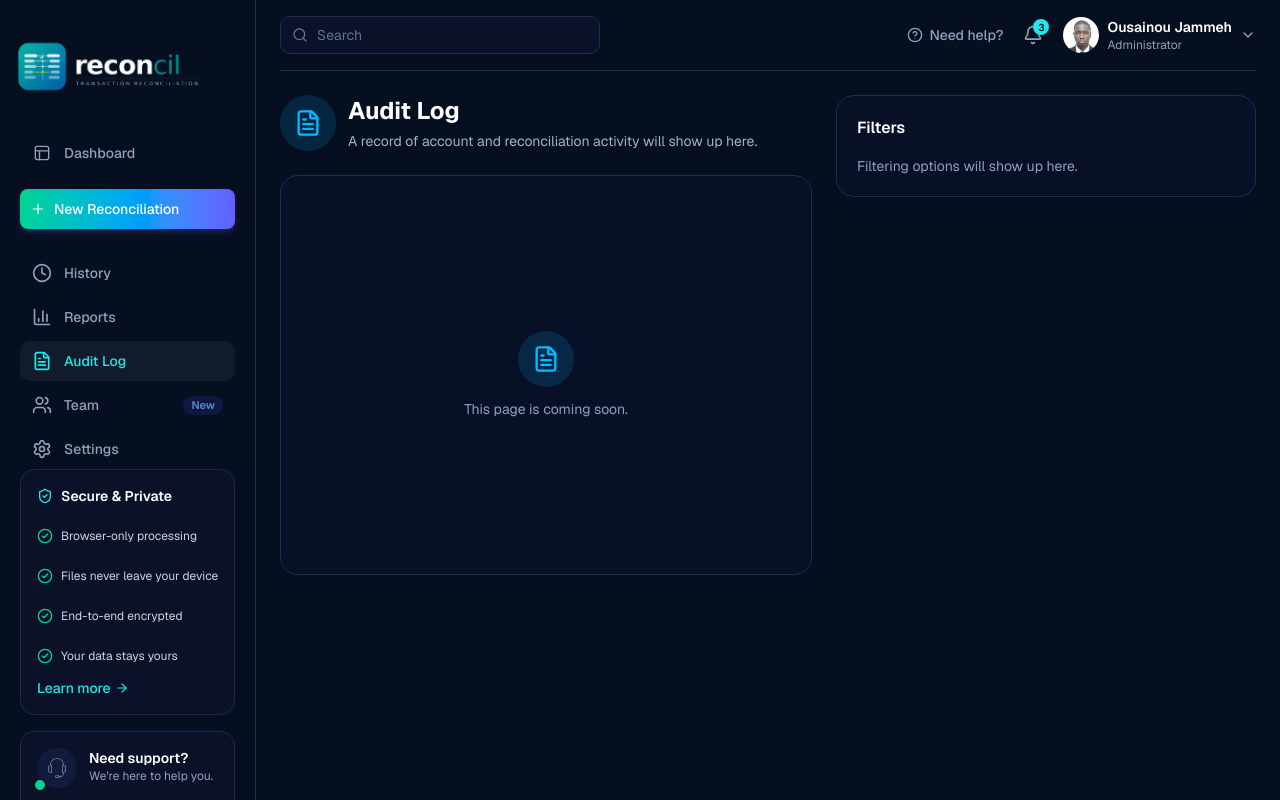
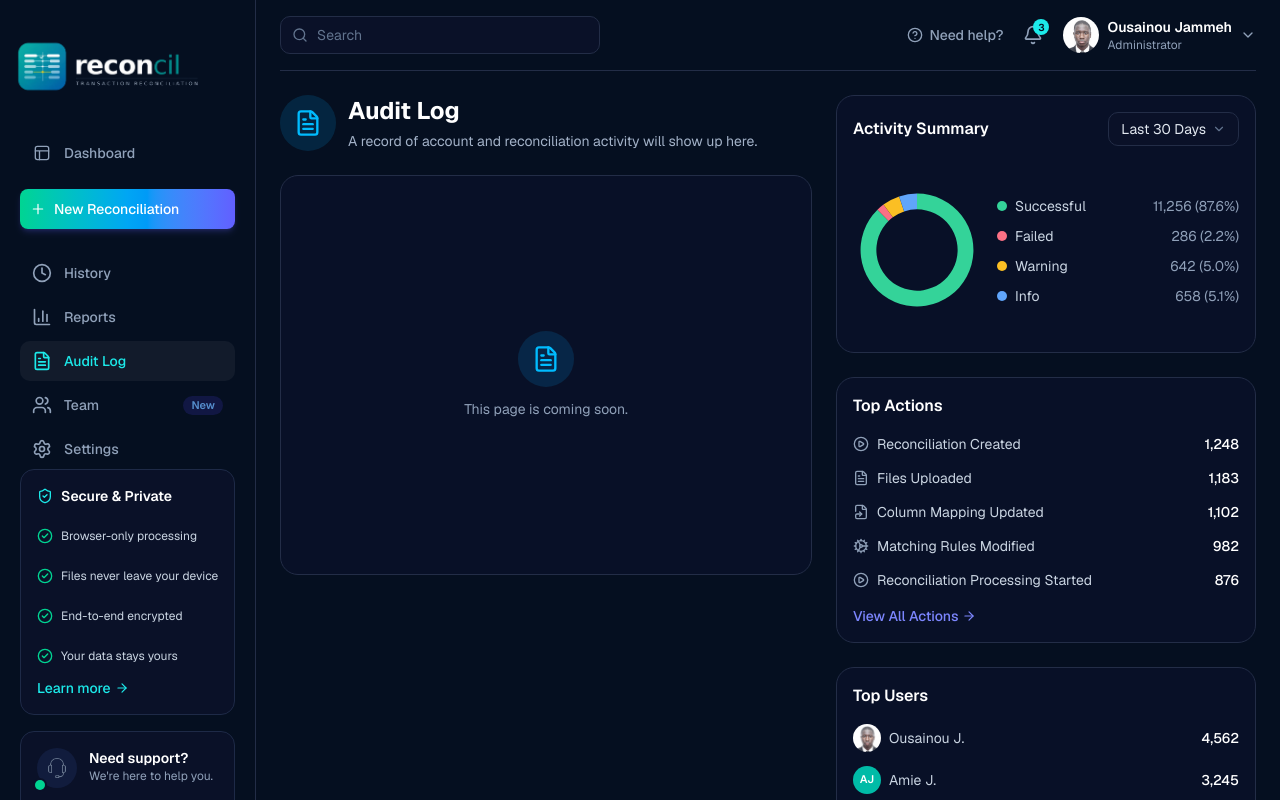
Before and after one commit to ousainoubsj/recon-frontend, a Next.js app: page /dashboard/audit-log in a window 1280 px wide. Built offline with nearby package versions, Linux system fonts and the light colour scheme.

Commit message:
refactor: add AuditSidebar component and adjust padding in ReportBuilder and ReportPreviewCard

```diff
--- a/app/dashboard/audit-log/page.tsx
+++ b/app/dashboard/audit-log/page.tsx
@@ -1,4 +1,5 @@
 import { FileText } from 'lucide-react'
+import AuditSidebar from '@/components/dashboard/AuditSidebar'
 
 export default function Page() {
   return (
@@ -23,10 +24,7 @@ export default function Page() {
           </div>
         </div>
 
-        <div className="rounded-2xl border border-[#232D47] bg-[#0B122B]/70 p-5">
-          <h3 className="text-base font-semibold text-white">Filters</h3>
-          <p className="mt-4 text-sm text-slate-400">Filtering options will show up here.</p>
-        </div>
+        <AuditSidebar />
       </div>
     </div>
   )
--- /dev/null
+++ b/components/dashboard/AuditSidebar.tsx
@@ -0,0 +1,181 @@
+'use client'
+
+import dynamic from 'next/dynamic'
+import Image from 'next/image'
+import { ArrowRight, ChevronDown, Cog, FileSymlink, FileText, PlayCircle, UserPlus } from 'lucide-react'
+import type { ApexOptions } from 'apexcharts'
+
+const Chart = dynamic(() => import('react-apexcharts'), { ssr: false })
+
+const activitySegments = [
+  { label: 'Successful', value: 11256, percent: '87.6%', color: '#34D399' },
+  { label: 'Failed', value: 286, percent: '2.2%', color: '#FB7185' },
+  { label: 'Warning', value: 642, percent: '5.0%', color: '#FBBF24' },
+  { label: 'Info', value: 658, percent: '5.1%', color: '#60A5FA' },
+]
+
+const activityOptions: ApexOptions = {
+  chart: { type: 'donut', fontFamily: 'inherit' },
+  labels: activitySegments.map((s) => s.label),
+  colors: activitySegments.map((s) => s.color),
+  dataLabels: { enabled: false },
+  legend: { show: false },
+  stroke: { show: false },
+  plotOptions: { pie: { donut: { size: '72%' } } },
+  tooltip: { theme: 'dark' },
+}
+
+const topActions = [
+  { label: 'Reconciliation Created', count: '1,248', Icon: PlayCircle },
+  { label: 'Files Uploaded', count: '1,183', Icon: FileText },
+  { label: 'Column Mapping Updated', count: '1,102', Icon: FileSymlink },
+  { label: 'Matching Rules Modified', count: '982', Icon: Cog },
+  { label: 'Reconciliation Processing Started', count: '876', Icon: PlayCircle },
+]
+
+const topUsers: { name: string; count: string; src?: string; initials?: string; bg?: string; Icon?: typeof Cog }[] = [
+  { name: 'Ousainou J.', count: '4,562', src: '/ousainou.jpg' },
+  { name: 'Amie J.', count: '3,245', initials: 'AJ', bg: 'bg-teal-500' },
+  { name: 'Fatou S.', count: '2,110', initials: 'FS', bg: 'bg-amber-500' },
+  { name: 'System', count: '1,923', Icon: Cog, bg: 'bg-slate-600' },
+  { name: 'Other Users', count: '1,002', Icon: UserPlus, bg: 'bg-slate-600' },
+]
+
+function UserAvatar({ user }: { user: (typeof topUsers)[number] }) {
+  if (user.src) {
+    return <Image src={user.src} alt={user.name} width={28} height={28} className="h-7 w-7 shrink-0 rounded-full object-cover" />
+  }
+
+  if (user.Icon) {
+    const { Icon } = user
+    return (
+      <span className={`flex h-7 w-7 shrink-0 items-center justify-center rounded-full text-slate-200 ${user.bg ?? 'bg-slate-600'}`}>
+        <Icon className="h-3.5 w-3.5" />
+      </span>
+    )
+  }
+
+  return (
+    <span className={`flex h-7 w-7 shrink-0 items-center justify-center rounded-full text-[11px] font-semibold text-white ${user.bg ?? 'bg-slate-500'}`}>
+      {user.initials}
+    </span>
+  )
+}
+
+const logDetails = [
+  { label: 'User', value: 'Ousainou J.' },
+  { label: 'Module', value: 'Reconciliation' },
+  { label: 'Time', value: 'Jun 30, 2026 10:28:45 AM' },
+  { label: 'IP Address', value: '192.168.1.10' },
+]
+
+export default function AuditSidebar() {
+  return (
+    <div className="flex flex-col gap-6">
+      <div className="rounded-2xl border border-[#232D47] bg-[#0B122B]/70 p-4">
+        <div className="flex items-center justify-between gap-4">
+          <h3 className="text-base font-semibold text-white">Activity Summary</h3>
+          <button
+            type="button"
+            className="flex cursor-pointer items-center gap-1.5 rounded-lg border border-[#232D47] bg-[#0A1128] px-3 py-1.5 text-sm text-slate-200 hover:bg-white/5"
+          >
+            Last 30 Days
+            <ChevronDown className="h-3.5 w-3.5 text-slate-500" />
+          </button>
+        </div>
+
+        <div className="mt-5 flex items-center gap-4">
+          <div className="w-32 mt-5 shrink-0">
+            <Chart options={activityOptions} series={activitySegments.map((s) => s.value)} type="donut" height={150} />
+          </div>
+
+          <ul className="min-w-0 flex-1 space-y-2.5">
+            {activitySegments.map((seg) => (
+              <li key={seg.label} className="flex items-center justify-between gap-2 text-sm">
+                <span className="flex min-w-0 items-center gap-2">
+                  <span className="h-2.5 w-2.5 shrink-0 rounded-full" style={{ backgroundColor: seg.color }} />
+                  <span className="truncate text-slate-300">{seg.label}</span>
+                </span>
+                <span className="shrink-0 text-slate-400">
+                  {seg.value.toLocaleString()} ({seg.percent})
+                </span>
+              </li>
+            ))}
+          </ul>
+        </div>
+      </div>
+
+      <div className="rounded-2xl border border-[#232D47] bg-[#0B122B]/70 p-4">
+        <h3 className="text-base font-semibold text-white">Top Actions</h3>
+
+        <ul className="mt-4 space-y-3.5">
+          {topActions.map(({ label, count, Icon }) => (
+            <li key={label} className="flex items-center justify-between gap-3 text-sm">
+              <span className="flex min-w-0 items-center gap-2 text-slate-300">
+                <Icon className="h-4 w-4 shrink-0 text-slate-400" />
+                <span className="truncate">{label}</span>
+              </span>
+              <span className="shrink-0 font-medium text-white">{count}</span>
+            </li>
+          ))}
+        </ul>
+
+        <a href="#" className="mt-4 flex items-center gap-1 text-sm font-medium text-indigo-400 hover:underline">
+          View All Actions
+          <ArrowRight className="h-3.5 w-3.5" />
+        </a>
+      </div>
+
+      <div className="rounded-2xl border border-[#232D47] bg-[#0B122B]/70 p-4">
+        <h3 className="text-base font-semibold text-white">Top Users</h3>
+
+        <ul className="mt-4 space-y-3.5">
+          {topUsers.map((user) => (
+            <li key={user.name} className="flex items-center justify-between gap-3 text-sm">
+              <span className="flex min-w-0 items-center gap-2 text-slate-300">
+                <UserAvatar user={user} />
+                <span className="truncate">{user.name}</span>
+              </span>
+              <span className="shrink-0 font-medium text-white">{user.count}</span>
+            </li>
+          ))}
+        </ul>
+
+        <a href="#" className="mt-4 flex items-center gap-1 text-sm font-medium text-indigo-400 hover:underline">
+          View All Users
+          <ArrowRight className="h-3.5 w-3.5" />
+        </a>
+      </div>
+
+      <div className="rounded-2xl border border-[#232D47] bg-[#0B122B]/70 p-4">
+        <h3 className="text-base font-semibold text-white">Log Details</h3>
+
+        <div className="mt-4 flex items-center gap-3">
+          <span className="flex h-9 w-9 shrink-0 items-center justify-center rounded-lg bg-violet-500/15 text-violet-400">
+            <FileText className="h-4 w-4" />
+          </span>
+          <p className="font-semibold text-white">Reconciliation Created</p>
+        </div>
+
+        <div className="mt-4 space-y-2.5 text-sm">
+          {logDetails.map(({ label, value }) => (
+            <div key={label} className="flex items-start gap-3">
+              <span className="w-24 shrink-0 text-slate-400">{label}</span>
+              <span className="text-slate-200">{value}</span>
+            </div>
+          ))}
+          <div className="flex items-start gap-3">
+            <span className="w-24 shrink-0 text-slate-400">Status</span>
+            <span className="rounded-md bg-emerald-500/15 px-2 py-0.5 text-xs font-medium text-emerald-400">Success</span>
+          </div>
+          <div className="flex items-start gap-3">
+            <span className="w-24 shrink-0 text-slate-400">Details</span>
+            <span className="text-slate-300">
+              Reconciliation &ldquo;June Bank Reconciliation&rdquo; was created with ID REC-2026-000128.
+            </span>
+          </div>
+        </div>
+      </div>
+    </div>
+  )
+}
--- a/components/dashboard/ReportBuilder.tsx
+++ b/components/dashboard/ReportBuilder.tsx
@@ -53,7 +53,7 @@ export default function ReportBuilder() {
   }
 
   return (
-    <div className="rounded-2xl border border-[#232D47] bg-[#0B122B]/70 p-5">
+    <div className="rounded-2xl border border-[#232D47] bg-[#0B122B]/70 p-4">
       <h3 className="text-base font-semibold text-white">Create New Report</h3>
 
       <div className="mt-5 space-y-2">
--- a/components/dashboard/ReportPreviewCard.tsx
+++ b/components/dashboard/ReportPreviewCard.tsx
@@ -43,7 +43,7 @@ const barOptions: ApexOptions = {
 
 export default function ReportPreviewCard() {
   return (
-    <div className="rounded-2xl border border-[#232D47] bg-[#0B122B]/70 p-5">
+    <div className="rounded-2xl border border-[#232D47] bg-[#0B122B]/70 p-4">
       <h3 className="text-base font-semibold text-white">Report Preview</h3>
       <div className='rounded-2xl border border-[#232D47] bg-[#0E182D]/60 px-2.5'>
       <div className="mt-4 flex items-center gap-3 ">
```
